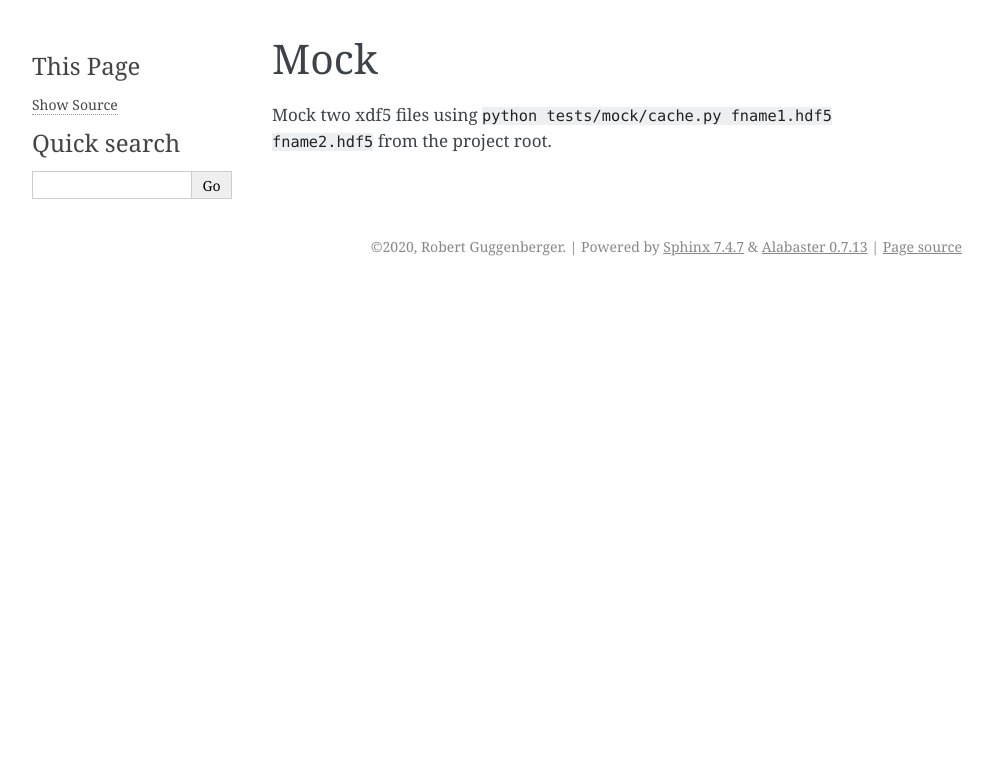
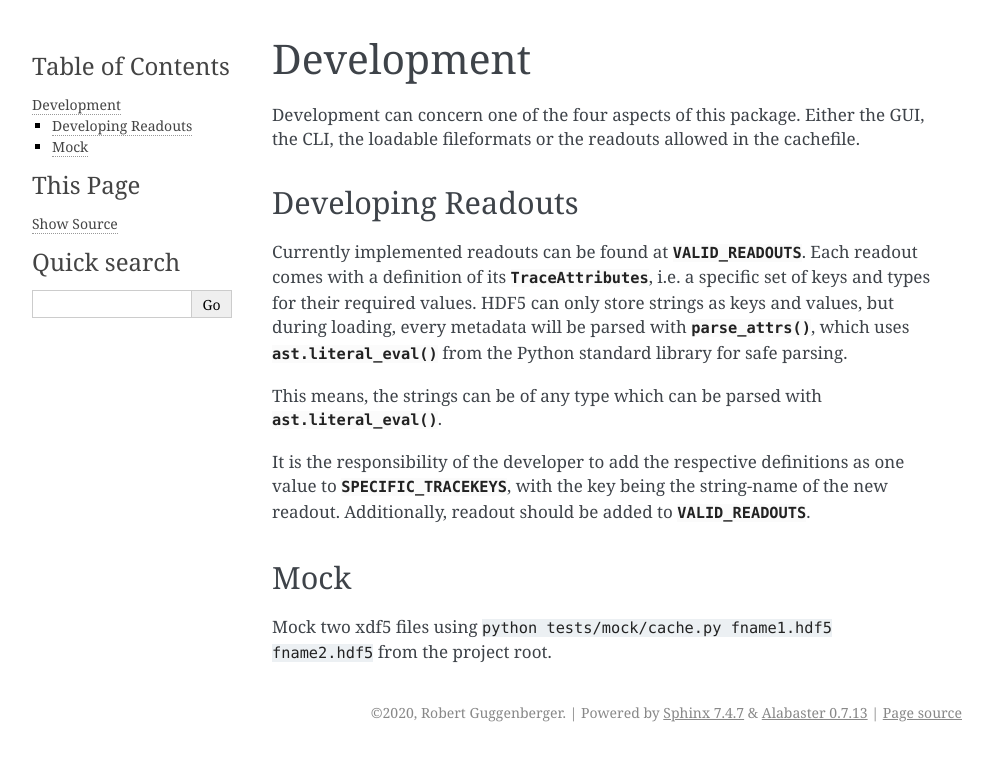
Before and after one commit to neuromti/tool-offspect, a Sphinx documentation site: the page built from docs/source/develop.rst, in a window 1280 px wide. Shown: the top 761 px of the page, without its empty margins (148-1141 px from the left). Built offline with Sphinx 7.4.7, drawn with Linux system fonts in a browser that asks for light colours.

Commit message:
Revise documentation

```diff
--- /dev/null
+++ b/docs/source/_autosummary/offspect.cache.check.rst
@@ -0,0 +1,6 @@
+offspect.cache.check
+====================
+
+.. automodule:: offspect.cache.check
+    :members:
+    :undoc-members:
--- /dev/null
+++ b/docs/source/_autosummary/offspect.cache.file.rst
@@ -0,0 +1,6 @@
+offspect.cache.file
+===================
+
+.. automodule:: offspect.cache.file
+    :members:
+    :undoc-members:
--- /dev/null
+++ b/docs/source/_templates/module.rst
@@ -0,0 +1,6 @@
+{{ fullname }}
+{{ underline }}
+
+.. automodule:: {{ fullname }}
+    :members:
+    :undoc-members:
--- a/docs/source/develop.rst
+++ b/docs/source/develop.rst
@@ -1,5 +1,30 @@
+Development
+-----------
+
+Development can concern one of the four aspects of this package. Either the GUI,
+the CLI, the loadable fileformats or the readouts allowed in the cachefile.
+
+Developing Readouts
+*******************
+
+Currently implemented readouts can be found at :data:`~.VALID_READOUTS`.
+Each readout comes with a definition of its :class:`~.TraceAttributes`, i.e.
+a specific set of keys and types for their required values. HDF5 can only store
+strings as keys and values, but during loading, every metadata will be parsed
+with :py:func:`~.parse_attrs`, which uses :func:`ast.literal_eval` from the
+Python standard library for safe parsing.
+
+This means, the strings can be of any type which can be parsed with
+:func:`ast.literal_eval`.
+
+It is the responsibility of the developer to add the respective definitions as
+one value to :data:`~.SPECIFIC_TRACEKEYS`, with the key being the string-name of
+the new readout. Additionally, readout should be added to
+:data:`~.VALID_READOUTS`.
+
+
 Mock
-----
+****
 
 Mock two xdf5 files using
 :code:`python tests/mock/cache.py fname1.hdf5 fname2.hdf5` from the project
```
Also changed, not shown: docs/source/api.rst (added, +11 -0 lines), docs/source/architecture.rst (+4 -22 lines), docs/source/cachefile.rst (added, +13 -0 lines), docs/source/index.rst (+13 -1 lines), 4 other files.
